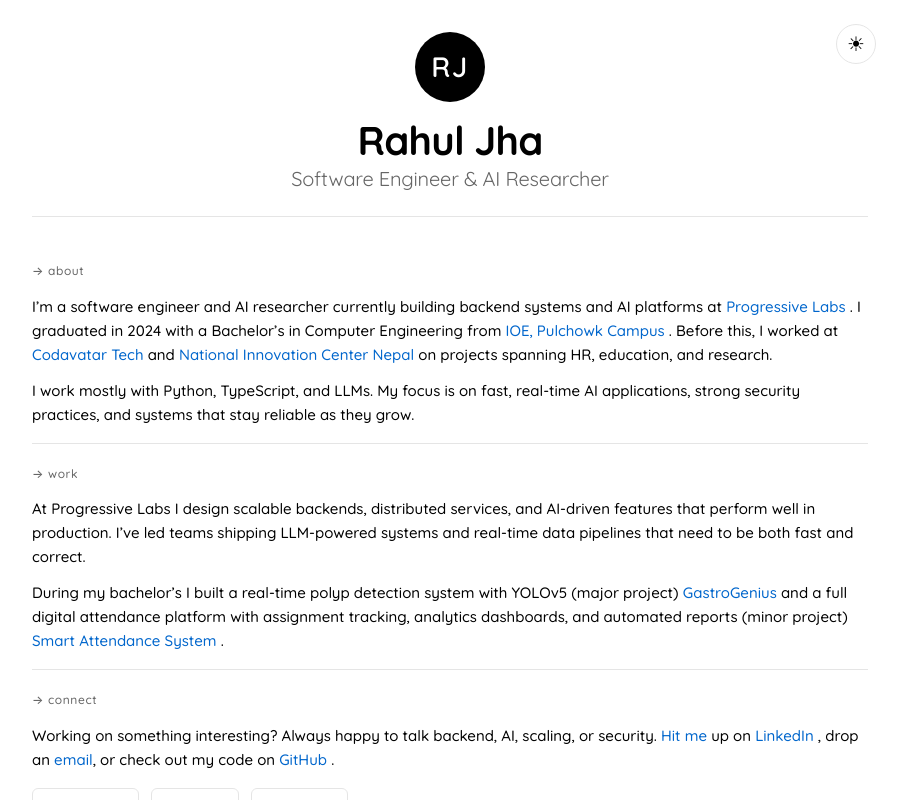
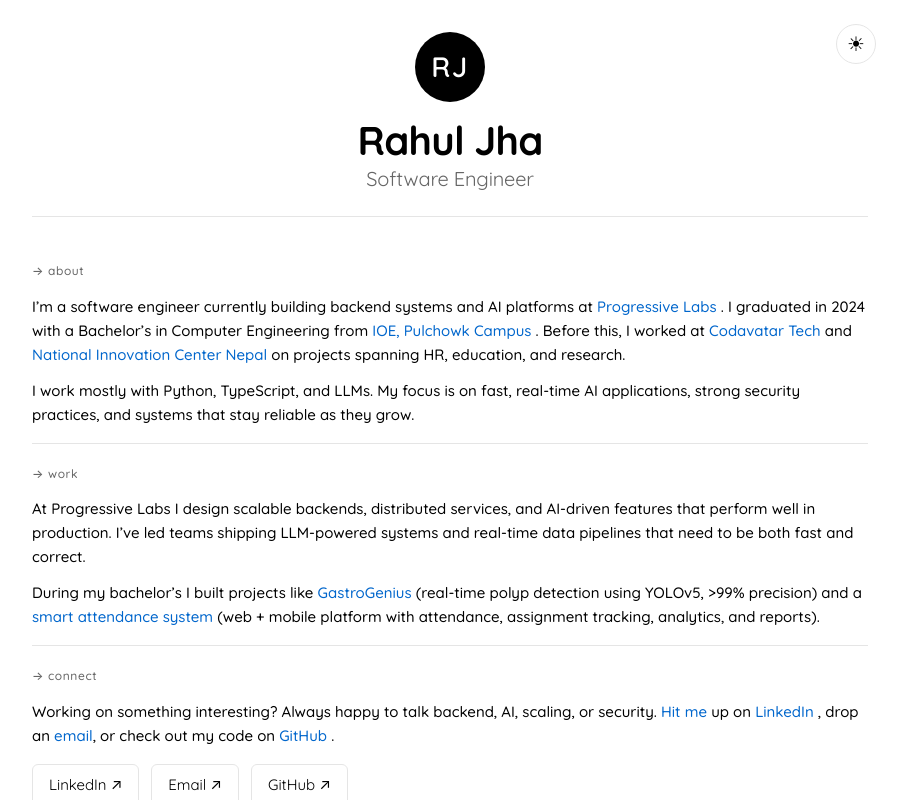
Before and after one commit to jharahul968/personal-website, a plain HTML site: page index.html in a window 1280 px wide. Shown: the whole page, without its empty margins (190-1097 px from the left). Drawn offline with Linux system fonts and the light colour scheme.

Commit message:
Update title and refine project descriptions
Removed 'AI Researcher' from the title and updated the about section to reflect current role. Enhanced project descriptions for clarity.

```diff
--- a/index.html
+++ b/index.html
@@ -3,7 +3,7 @@
 <head>
     <meta charset="UTF-8">
     <meta name="viewport" content="width=device-width, initial-scale=1.0">
-    <title>Rahul Jha - Software Engineer & AI Researcher</title>
+    <title>Rahul Jha - Software Engineer</title>
     <meta name="description"
         content="Rahul Jha - Software Engineer with expertise in AI/ML, backend systems, and LLM platforms. Computer Engineering graduate from IOE, Pulchowk Campus.">
     <link rel="icon" type="image/svg+xml" href="favicon.svg">
@@ -21,7 +21,7 @@
             <div class="profile-image"></div>
             <div class="hero-content">
                 <h1 class="hero-name">Rahul Jha</h1>
-                <h2 class="hero-title">Software Engineer & AI Researcher</h2>
+                <h2 class="hero-title">Software Engineer</h2>
             </div>
         </header>
 
@@ -32,7 +32,7 @@
             </div>
             <div class="section-content">
                 <p>
-                    I’m a software engineer and AI researcher currently building backend systems and AI platforms at
+                    I’m a software engineer currently building backend systems and AI platforms at
                     <a href="https://progressivelabs.tech/" class="text-link" target="_blank" rel="noopener noreferrer">
                         Progressive Labs
                     </a>.
@@ -66,14 +66,12 @@
                     At Progressive Labs I design scalable backends, distributed services, and AI-driven features that perform well in production. I’ve led teams shipping LLM-powered systems and real-time data pipelines that need to be both fast and correct.
                 </p>
                 <p>
-                    During my bachelor’s I built a real-time polyp detection system with YOLOv5 (major project)
-                    <a href="https://github.com/GastroGenius" class="text-link" target="_blank" rel="noopener noreferrer">
-                        GastroGenius
-                    </a>
-                    and a full digital attendance platform with assignment tracking, analytics dashboards, and automated reports (minor project)
-                    <a href="https://github.com/Smart-Attendance-System-Minor-Project" class="text-link" target="_blank" rel="noopener noreferrer">
-                        Smart Attendance System
-                    </a>.
+                    During my bachelor’s I built projects like
+                    <a href="https://github.com/GastroGenius" class="text-link" target="_blank" rel="noopener noreferrer">GastroGenius</a>
+                    (real-time polyp detection using YOLOv5, >99% precision)
+                    and a
+                    <a href="https://github.com/Smart-Attendance-System-Minor-Project" class="text-link" target="_blank" rel="noopener noreferrer">smart attendance system</a>
+                    (web + mobile platform with attendance, assignment tracking, analytics, and reports).
                 </p>
             </div>
         </section>
```
